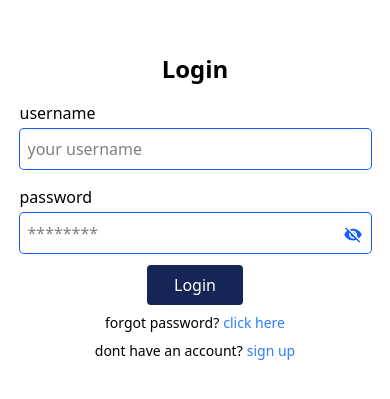
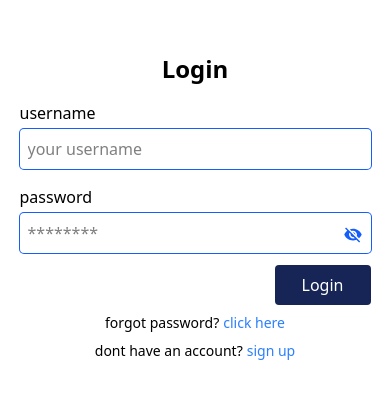
Before and after one commit to muhamadaji17/Magang-MKT, a React (Vite) app: page / in a window 390 px wide. Shown: the part 215-614 px from the top of the page. Built offline with nearby package versions, Linux system fonts and the light colour scheme.

Commit message:
Refactor Form and Table components to support dual button names; update button handling in FormModal and Login pages

```diff
--- a/src/components/molecules/FormModal.jsx
+++ b/src/components/molecules/FormModal.jsx
@@ -14,6 +14,7 @@ const FormModal = ({
     modalType,
     handleDelete,
     imageFor,
+    buttonNameDua,
 }) => {
     const { loadingButton, setLoadingButton, accessToken } = useGlobalHooks();
 
@@ -47,7 +48,8 @@ const FormModal = ({
                             )
                         }
                         loading={loadingButton}
-                        buttonName="Send"
+                        buttonNameSatu="Send"
+                        buttonNameDua={buttonNameDua}
                         buttonStyle="w-24 text-white bg-blue-600 hover:bg-blue-800"
                         modalType={modalType}
                         handleDelete={(data) =>
--- a/src/components/organisms/Form.jsx
+++ b/src/components/organisms/Form.jsx
@@ -10,11 +10,11 @@ const Form = ({
     handleClick,
     showPassword,
     showConfirmPassword,
-    buttonName,
+    buttonNameSatu,
+    buttonNameDua,
     buttonStyle,
     handleConfirmPassword,
     loading,
-    modalType,
     handleDelete,
     imageFor,
 }) => {
@@ -128,32 +128,27 @@ const Form = ({
                     </div>
                 ))}
             </div>
-            {modalType === "special" ? (
-                <div className="flex justify-center gap-4">
+            <div
+                className={`flex ${
+                    buttonNameDua ? "justify-center gap-4" : "justify-end"
+                }`}
+            >
+                {buttonNameDua && (
                     <Button
                         type="button"
                         className="w-24 text-white bg-red-600"
                         onClick={() => handleDelete(dataForm[0].defaultValue)}
                     >
-                        Delete
+                        {buttonNameDua}
                     </Button>
+                )}
                 <Button
                     className={buttonStyle}
                     disable={loading || disableDefaultValue}
                 >
-                        {buttonName}
+                    {buttonNameSatu}
                 </Button>
             </div>
-            ) : (
-                <div className="flex justify-center lg:justify-end">
-                    <Button
-                        className={buttonStyle}
-                        disable={loading || disableDefaultValue}
-                    >
-                        {buttonName}
-                    </Button>
-                </div>
-            )}
         </form>
     );
 };
--- a/src/components/organisms/Table.jsx
+++ b/src/components/organisms/Table.jsx
@@ -24,6 +24,7 @@ const Table = ({
     loadingSubData,
     loadingSearch,
     imageFor,
+    buttonNameDua,
 }) => {
     return (
         <div>
@@ -191,6 +192,7 @@ const Table = ({
                             setReGetDatas={setReGetDatas}
                             loadingSubData={loadingSubData}
                             imageFor={imageFor}
+                            buttonNameDua={buttonNameDua}
                         />
                     ) : null}
                 </ModalLayout>
--- a/src/pages/auth/Login.jsx
+++ b/src/pages/auth/Login.jsx
@@ -40,7 +40,7 @@ const LoginPage = () => {
                 }
                 showPassword={showPassword}
                 loading={loadingButton}
-                buttonName="Login"
+                buttonNameSatu="Login"
                 buttonStyle="w-24 text-white bg-blue-600 hover:bg-blue-800"
             />
             <InformText
--- a/src/pages/dashboard/Banner.jsx
+++ b/src/pages/dashboard/Banner.jsx
@@ -99,6 +99,7 @@ const BannerPage = () => {
                             )
                         }
                         imageFor="banner"
+                        buttonNameDua={"Delete"}
                     />
                 </ModalLayout>
             )}
```
Lines whose indentation alone changed are shown as unchanged.
